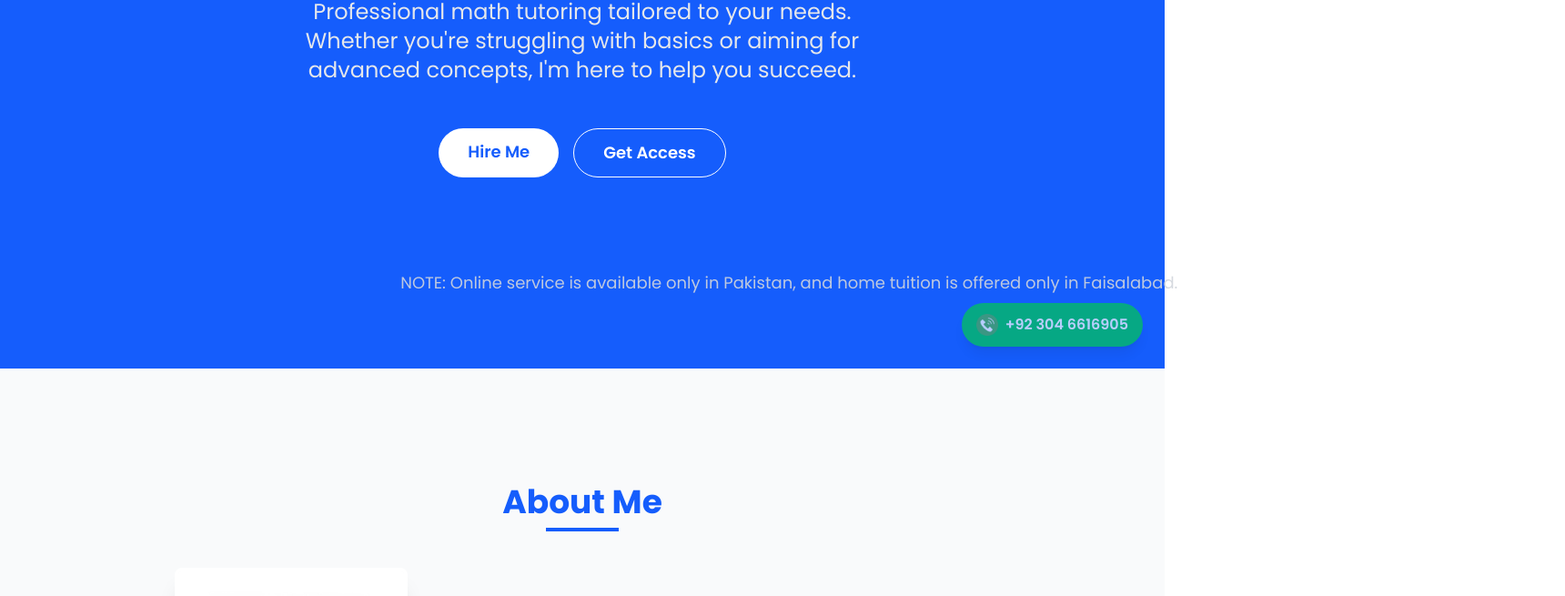
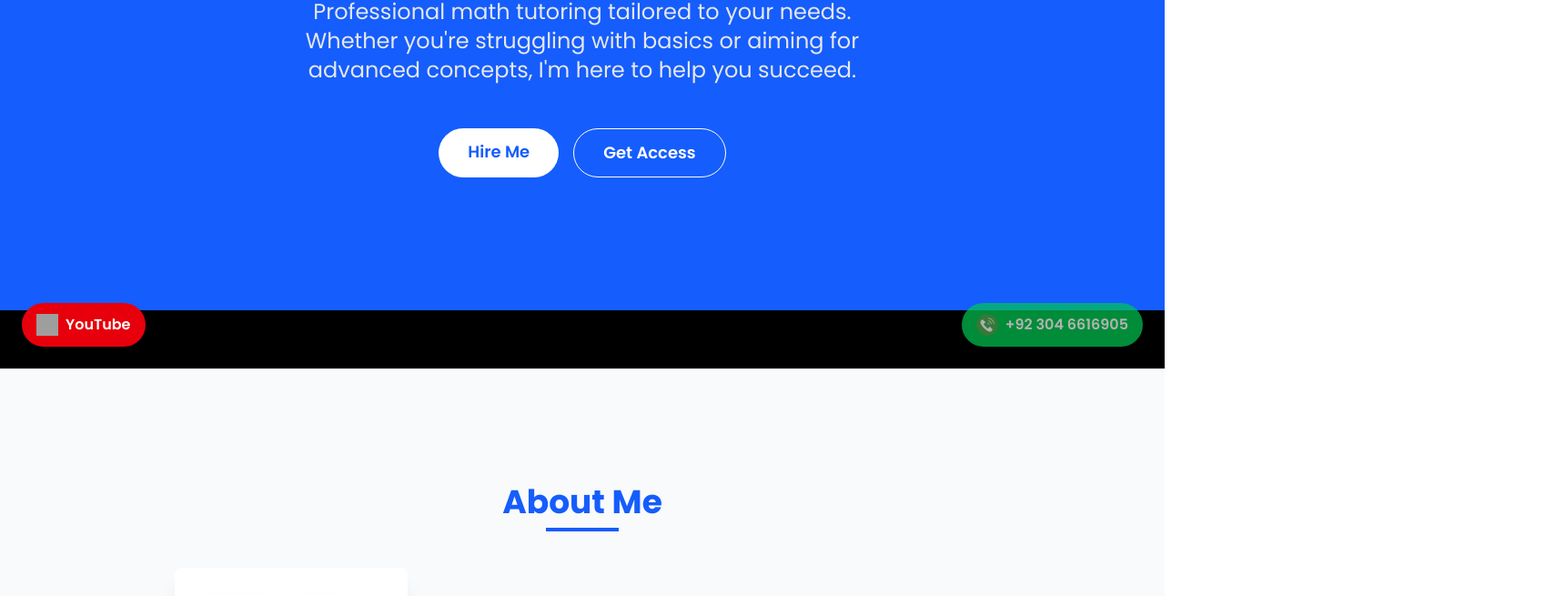
Before and after one commit to FAIZANMUHAMMAD-311/maths-sir, a Next.js app: page / in a window 1280 px wide. Shown: the part 395-1050 px from the top of the page at 91% size, 1720 px wide, since content can reach past the window. Built offline with nearby package versions, Linux system fonts and the light colour scheme; grey boxes are pictures that could not be loaded.

Commit message:
HomeSection.js

```diff
--- a/src/app/components/HomeSection.js
+++ b/src/app/components/HomeSection.js
@@ -14,13 +14,29 @@
         </div>
       </div>
 
-        <div className="absolute bottom-20 left-0 w-full bg-transparent z-30">
-          <p className="whitespace-nowrap animate-marquee text-base sm:text-lg text-gray-300 opacity-90 font-medium">
-            NOTE: Online service is available only in Pakistan, and home tuition is offered only in Faisalabad.
-          </p>
-        </div>
+      {/* Bar Behind YouTube Button */}
+      <div className="absolute bottom-0 left-0 w-full h-16 bg-black bg-opacity-50 z-20"></div>
 
-        <a href="tel:+92 304 6616905" className="absolute bottom-4 right-4 sm:bottom-6 sm:right-6 bg-green-500 text-white px-4 py-3 rounded-full flex items-center shadow-lg transition-all duration-300 hover:scale-110 animate-pulse z-30">
+      {/* YouTube Floating Button */}
+      <a
+        href="https://www.youtube.com/@IbrarTheMathematician"
+        target="_blank"
+        rel="noopener noreferrer"
+        className="absolute bottom-4 left-4 sm:bottom-6 sm:left-6 bg-red-600 text-white px-4 py-3 rounded-full flex items-center shadow-lg transition-all duration-300 hover:scale-110 z-30"
+      >
+        <img
+          src="https://upload.wikimedia.org/wikipedia/commons/4/42/YouTube_icon_%282013-2017%29.png"
+          alt="YouTube Logo"
+          className="w-5 sm:w-6 h-5 sm:h-6 block"
+        />
+        <span className="ml-2 text-sm sm:text-base font-semibold hidden sm:inline">YouTube</span>
+      </a>
+
+      {/* Phone Floating Button */}
+      <a
+        href="tel:+92 304 6616905"
+        className="absolute bottom-4 right-4 sm:bottom-6 sm:right-6 bg-green-500 text-white px-4 py-3 rounded-full flex items-center shadow-lg transition-all duration-300 hover:scale-110 animate-pulse z-30"
+      >
         <img src="/images/phone-call.png" alt="Call Logo" className="w-5 sm:w-6 h-5 sm:h-6 block" />
         <span className="ml-2 text-sm sm:text-base font-semibold">+92 304 6616905</span>
       </a>
```
Lines whose indentation alone changed are shown as unchanged.
